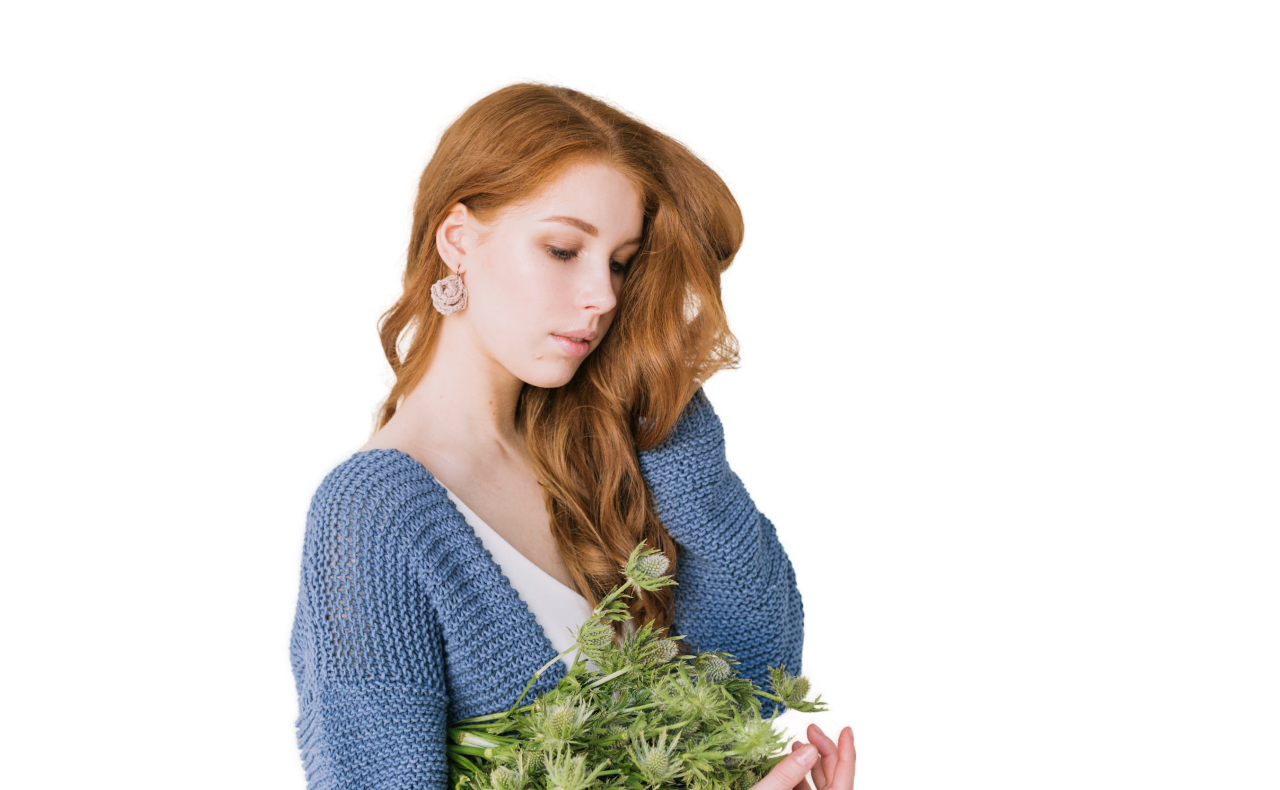
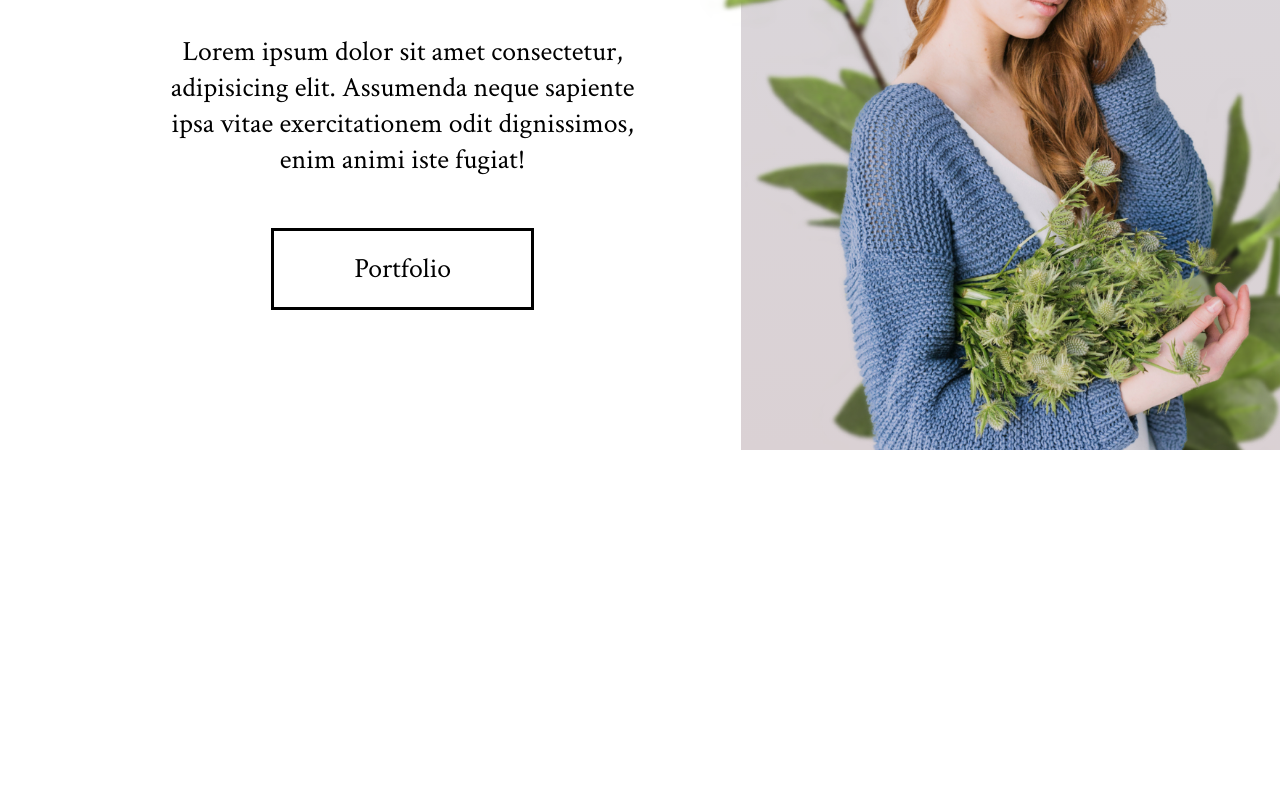
Before and after one commit to DanDucVira/ProfessionalPhotographyWebsite, a plain HTML site: page index.html in a window 1280 px wide. Shown: the part 350-1140 px from the top of the page. After the commit the page ends 800 px from the top, so only its background shows below. Drawn offline with Linux system fonts and the light colour scheme.

Commit message:
finish headline section

```diff
--- a/index.html
+++ b/index.html
@@ -33,7 +33,9 @@
                 <a href="#portfolio">Portfolio</a>
             </div>
             <div class="headline-img">
-                <img class="headline-wendy" src="/img/women1.png" alt="picture of Wendy Davidson">
+                <img class="image-wendy" src="/img/women1.png" alt="picture of Wendy Davidson">
+                <img src="/img/plant1.png" alt="" class="plant1 plant">
+                <img src="/img/plant2.png" alt="" class="plant2 plant">
             </div>
         </section>
     </main>
--- a/main.css
+++ b/main.css
@@ -65,6 +65,7 @@ a {
 
 body {
     font-family: 'Crimson Text', serif;
+    animation: opening 1s ease-in-out;
 }
 
 
@@ -79,6 +80,8 @@ body {
 /*Navigation css styles*/
 .main-header {
     box-shadow: 0px 10px 10px rgba(0, 0, 0, 0.1);
+    z-index: 2;
+    position: relative;
 }
 
 nav {
@@ -114,12 +117,74 @@ nav {
     flex-wrap: wrap;
     width: 95%;
     margin: 0 0 0 auto;
+    overflow: hidden;
+
 }
 
 .headline-intro {
-    flex: 1 1 40rem;
+    flex: 2 1 40rem;
+    text-align: center;
+}
+
+.headline-intro p {
+    padding: 5rem 10rem;
+}
+
+.headline-intro h2 {
+    padding-top: 3rem;
+}
+
+.headline-intro a {
+    padding: 2rem 8rem;
+    border: 3px solid black;
+    margin-bottom: 4rem;
+
 }
 
 .headline-img {
     flex: 1 1 40rem;
+    background: linear-gradient(#dad8dd, #dad1d4);
+    position: relative;
+    z-index: 1;
+
+
 }
+
+.image-wendy {
+    width: 100%;
+    height: 100%;
+    object-fit: cover;
+}
+
+.plant {
+    position: absolute;
+    bottom: 0;
+    left: -20%;
+    z-index: -1;
+    animation: plant-entrance 1.5s ease-in-out;
+}
+
+.plant2 {
+    left: 40%;
+}
+
+/*Animations*/
+@keyframes opening {
+    from {
+        opacity: 0;
+    }
+
+    to {
+        opacity: 1;
+    }
+}
+
+@keyframes plant-entrance {
+    from {
+        transform: translateY(10%) rotateZ(-10deg) rotateX(180deg);
+    }
+
+    to {
+        transform: translateY(0%) rotateZ(0deg) rotateX(0deg);
+    }
+}
```
